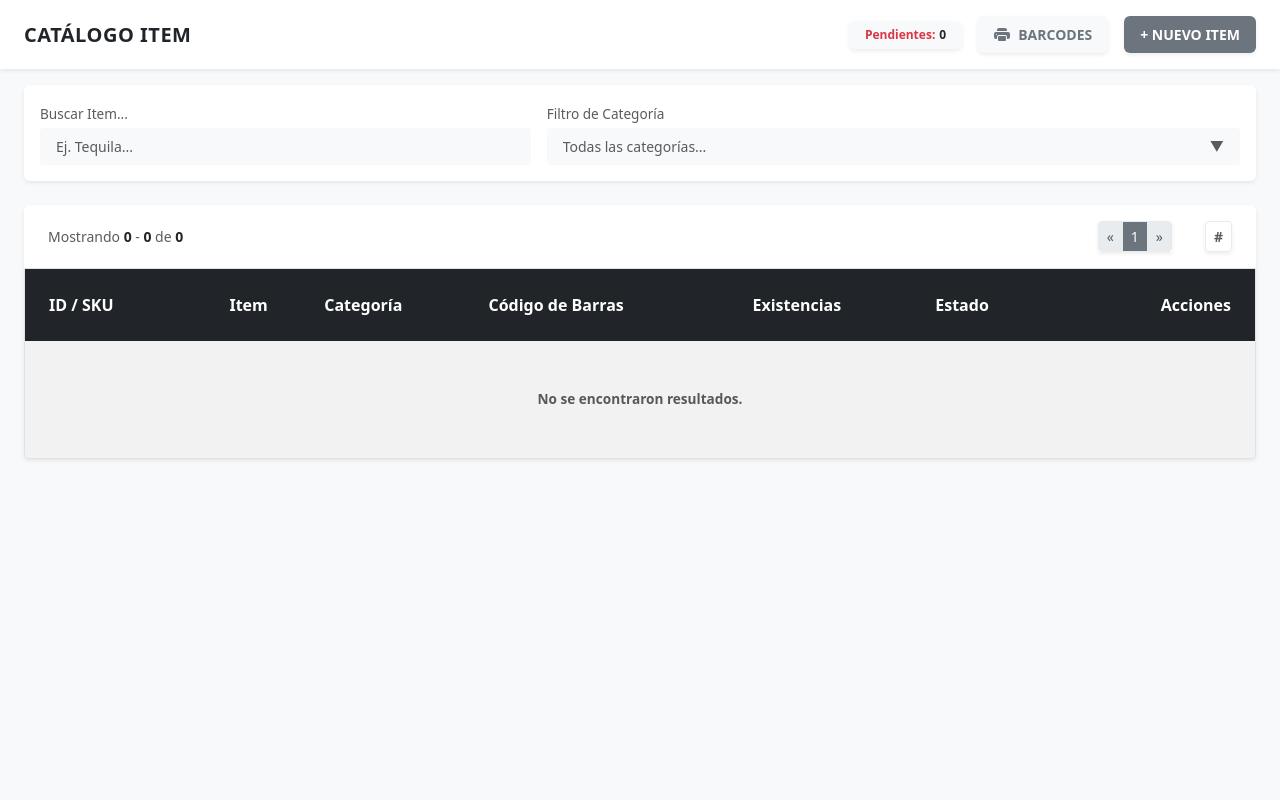
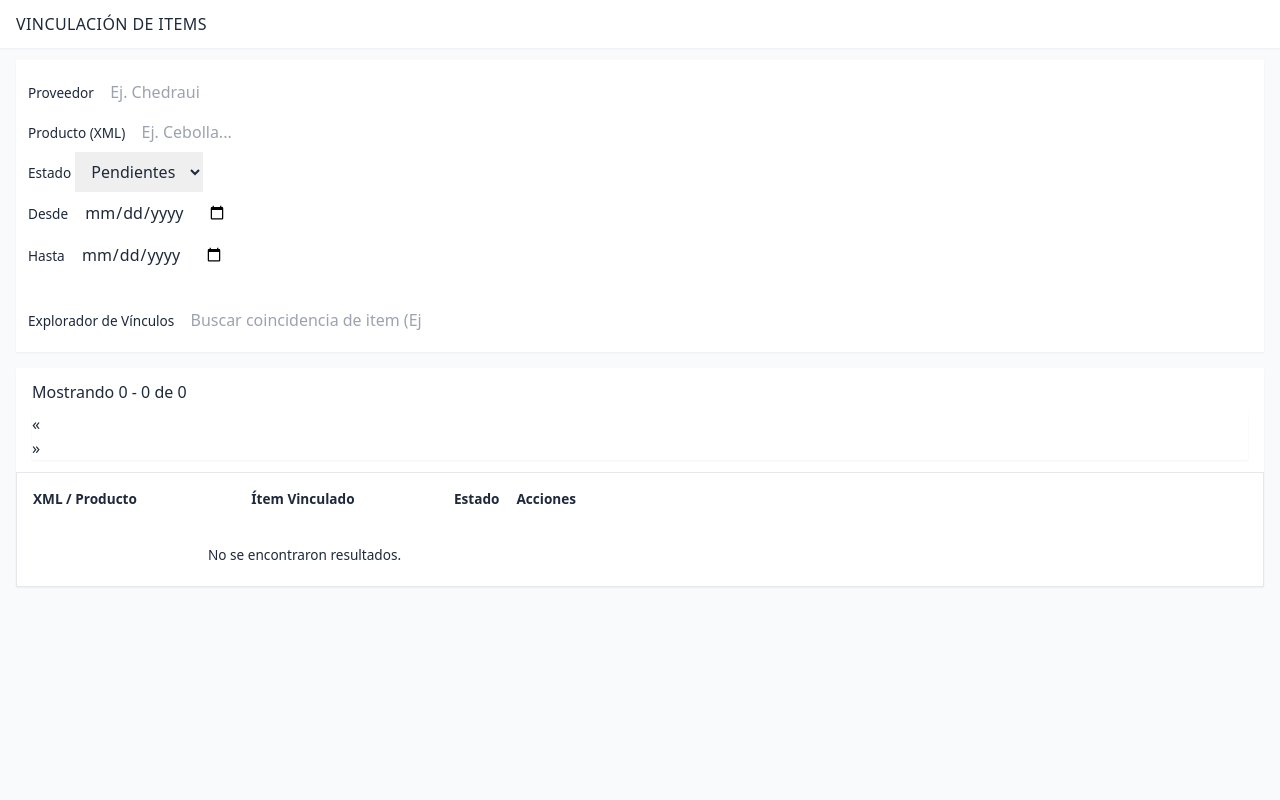
Before and after one commit to restax099-cell/Proyecto_Servidor, a Django app: page /catalog-items/ in a window 1280 px wide. Run offline with Django 5.2, Linux system fonts and the light colour scheme; the visitor is signed in with stand-in values (Sample User, id 1); some libraries are stand-ins or nearby versions.

Commit message:
Modificando web de asociación de items; Modificando diseño de toda la web asociación de items

```diff
--- a/Proyecto_Inv_Server/web/templates/catalog_items/catalog_items.html
+++ b/Proyecto_Inv_Server/web/templates/catalog_items/catalog_items.html
@@ -1,92 +1,98 @@
-{% extends 'catalog_items/base_catalog.html' %}
+{% extends 'asociacion_items/base_asociacion.html' %}
 {% load static %}
 {% block content_panel %}
-    <div class="bg-light min-vh-100 pb-5" x-data="catalogApp()">
+    <div class="bg-light min-vh-100 pb-5" x-data="inventoryApp()">
 
-        <!-- HEADER -->
+        <!-- HEADER (IDÉNTICO AL CATÁLOGO) -->
         <header class="container-fluid px-4 py-3 bg-white border-0 shadow-sm mb-3">
             <div class="d-flex flex-column flex-md-row align-items-md-center justify-content-between gap-3">
 
                 <!-- Título -->
                 <div class="d-flex align-items-center gap-2">
-                    <h2 class="h5 mb-0 fw-bold text-dark text-uppercase tracking-wide">CATÁLOGO ITEM</h2>
+                    <h2 class="h5 mb-0 fw-bold text-dark text-uppercase tracking-wide">VINCULACIÓN DE ITEMS</h2>
                 </div>
 
                 <!-- Acciones -->
                 <div class="d-flex align-items-center gap-3">
-
-                    <div class="badge bg-light text-dark d-none d-sm-flex align-items-center px-3 py-2 rounded-2 border-0 shadow-sm" x-show="globalPendingCount > 0" x-cloak>
+                    <div class="badge bg-light text-dark d-none d-sm-flex align-items-center px-3 py-2 rounded-2 border-0 shadow-sm" x-show="pendingCount > 0" x-cloak>
                         <span class="text-danger fw-bold me-1">Pendientes:</span>
-                        <span class="text-dark fw-bold" x-text="globalPendingCount"></span>
+                        <span class="text-dark fw-bold" x-text="pendingCount"></span>
                     </div>
-
-                    <!-- Botón BARCODES -->
-                    <button @click="showBarcodeModal = true" class="btn btn-light text-secondary btn-sm rounded-2 border-0 shadow-sm fw-bold px-3 py-2 d-flex align-items-center gap-2 btn-fluido">
-                        <svg xmlns="http://www.w3.org/2000/svg" width="16" height="16" fill="currentColor" viewBox="0 0 16 16">
-                            <path d="M5 1a2 2 0 0 0-2 2v1h10V3a2 2 0 0 0-2-2H5zm6 8H5a1 1 0 0 0-1 1v3a1 1 0 0 0 1 1h6a1 1 0 0 0 1-1v-3a1 1 0 0 0-1-1z"/>
-                            <path d="M0 7a2 2 0 0 1 2-2h12a2 2 0 0 1 2 2v3a2 2 0 0 1-2 2h-1v-2a2 2 0 0 0-2-2H5a2 2 0 0 0-2 2v2H2a2 2 0 0 1-2-2V7zm2.5 1a.5.5 0 1 0 0-1 .5.5 0 0 0 0 1z"/>
-                        </svg>
-                        BARCODES
-                    </button>
-
-                    <!-- Botón NUEVO ITEM -->
-                    <button @click="abrirModalRegistro('item')" class="btn btn-secondary btn-sm rounded-2 border-0 shadow-sm fw-bold px-3 py-2 btn-fluido">
-                        + NUEVO ITEM
-                    </button>
-
                 </div>
             </div>
         </header>
 
         <main class="container-fluid px-4 mt-3">
 
-            <!-- BARRA DE FILTROS -->
+            <!-- BARRA DE FILTROS (ESTILO CATÁLOGO: BLANCO Y GRIS) -->
             <div class="bg-white p-3 border-0 rounded-2 shadow-sm mb-4">
                 <div class="row g-3 align-items-end">
 
-                    <div class="col-md-5">
-                        <label class="form-label text-muted mb-1" style="font-size: 0.85rem;">Buscar Item...</label>
-                        <input
-                            type="text"
-                            x-model="searchQuery"
-                            placeholder="Ej. Tequila..."
-                            class="form-control form-control-sm bg-light border-0 px-3 py-2"
-                        >
+                    <div class="col-md-3">
+                        <label class="form-label text-muted mb-1" style="font-size: 0.85rem;">Proveedor</label>
+                        <input type="text" x-model.debounce.500ms="filters.provider" placeholder="Ej. Chedraui" class="form-control form-control-sm bg-light border-0 px-3 py-2">
                     </div>
 
-                    <div class="col-md-7 position-relative" @click.outside="openCategoryDropdown = false; localSearch = ''">
-                        <label class="form-label text-muted mb-1" style="font-size: 0.85rem;">Filtro de Categoría</label>
-
-                        <div class="input-group input-group-sm">
-                            <input
-                                type="text"
-                                x-model="localSearch"
-                                @focus="openCategoryDropdown = true"
-                                @input="openCategoryDropdown = true"
-                                @keydown.escape="openCategoryDropdown = false"
-                                :placeholder="selectedCategoryName"
-                                class="form-control bg-light border-0 px-3 py-2"
-                            >
-                            <button
-                                type="button"
-                                @click="openCategoryDropdown = !openCategoryDropdown; if(openCategoryDropdown) $el.previousElementSibling.focus()"
-                                class="btn btn-light bg-light border-0 text-muted px-3"
-                            >
-                                ▼
-                            </button>
+                    <div class="col-md-3">
+                        <label class="form-label text-muted mb-1" style="font-size: 0.85rem;">Producto (XML)</label>
+                        <input type="text" x-model.debounce.500ms="filters.product" placeholder="Ej. Cebolla..." class="form-control form-control-sm bg-light border-0 px-3 py-2">
                     </div>
 
-                        <div x-show="openCategoryDropdown" class="dropdown-menu show position-absolute w-100 mt-2 shadow border-0 rounded-2" style="max-height: 200px; overflow-y: auto; z-index: 1050;" x-cloak>
-                            <template x-for="cat in categories" :key="cat.id">
-                                <button type="button" @click="selectedCategoryId = cat.id; selectedCategoryName = cat.name; openCategoryDropdown = false; localSearch = '';" class="dropdown-item py-2 small" :class="selectedCategoryId === cat.id ? 'bg-light fw-bold' : ''">
-                                    <span x-text="cat.name"></span>
-                                </button>
+                    <div class="col-md-2">
+                        <label class="form-label text-muted mb-1" style="font-size: 0.85rem;">Estado</label>
+                        <select x-model="filters.status" @change="loadFromApi(1)" class="form-select form-select-sm bg-light border-0 px-3 py-2 text-muted">
+                            <option value="0">Pendientes</option>
+                            <option value="2">Todos</option>
+                            <option value="1">Vinculados</option>
+                        </select>
+                    </div>
+
+                    <div class="col-md-2">
+                        <label class="form-label text-muted mb-1" style="font-size: 0.85rem;">Desde</label>
+                        <input type="date" x-model="filters.dateFrom" class="form-control form-control-sm bg-light border-0 px-3 py-2 text-muted">
+                    </div>
+
+                    <div class="col-md-2">
+                        <label class="form-label text-muted mb-1" style="font-size: 0.85rem;">Hasta</label>
+                        <input type="date" x-model="filters.dateTo" class="form-control form-control-sm bg-light border-0 px-3 py-2 text-muted">
+                    </div>
+                </div>
+
+                <!-- EXPLORADOR DE VINCULOS INTEGRADO A LOS FILTROS -->
+                <div class="border-top mt-3 pt-3" x-data="itemAssociationManager()">
+                    <div class="row g-3">
+                        <div class="col-md-6">
+                            <label class="form-label text-dark fw-bold mb-1" style="font-size: 0.85rem;">Explorador de Vínculos</label>
+                            <input type="text" x-model="searchQuery" @input.debounce.300ms="handleSearchInput()" placeholder="Buscar coincidencia de item (Ej. Aguacate)..." class="form-control form-control-sm bg-light border-0 px-3 py-2">
+                        </div>
+                    </div>
+
+                    <!-- Resultados del Explorador -->
+                    <div class="mt-2 table-responsive border rounded-2 shadow-sm bg-white" x-show="linkedXmls.length > 0 || isLoadingXmls || (searchQuery.length > 2 && linkedXmls.length === 0)" style="max-height: 200px; overflow-y: auto;" x-cloak>
+                        <table class="table table-sm table-striped table-hover align-middle text-nowrap mb-0" style="font-size: 0.85rem;">
+                            <tbody x-show="!isLoadingXmls && linkedXmls.length > 0">
+                                <template x-for="xml in linkedXmls" :key="xml.id_item + xml.descripcion_concepto + xml.proveedor">
+                                    <tr>
+                                        <td class="px-3 py-2 border-0">
+                                            <div class="fw-bold text-dark" x-text="xml.descripcion_concepto"></div>
+                                            <div class="small text-muted">
+                                                <span class="fw-bold text-dark" x-text="xml.nombre_item"></span> • <span x-text="xml.proveedor"></span>
+                                            </div>
+                                        </td>
+                                        <td class="text-end px-3 py-2 border-0">
+                                            <span class="badge border border-success text-success bg-white fw-normal shadow-sm px-2 py-1">Vinculado</span>
+                                        </td>
+                                    </tr>
                                 </template>
-                        </div>
+                            </tbody>
+                        </table>
+                        <div x-show="isLoadingXmls" class="p-3 text-center text-muted small fw-bold">Consultando base de datos...</div>
+                        <div x-show="!isLoadingXmls && linkedXmls.length === 0 && searchQuery.length > 2" class="p-3 text-center text-muted small fw-bold">No hay resultados vinculados.</div>
                     </div>
                 </div>
             </div>
 
+            <!-- PAGINACIÓN SUPERIOR (IDÉNTICA AL CATÁLOGO) -->
             <div class="d-flex flex-column flex-sm-row justify-content-between align-items-center bg-white px-4 py-3 border-0 rounded-top-2 shadow-sm mb-0">
                 <div class="small text-muted mb-2 mb-sm-0">
                     Mostrando <span class="fw-bold text-dark" x-text="totalItems === 0 ? 0 : ((currentPage - 1) * itemsPerPage) + 1"></span> - <span class="fw-bold text-dark" x-text="Math.min(currentPage * itemsPerPage, totalItems)"></span> de <span class="fw-bold text-dark" x-text="totalItems"></span>
@@ -106,149 +112,116 @@
                             <button class="page-link text-muted border-light-subtle" @click="nextPage()">»</button>
                         </li>
                     </ul>
-
-                    <div class="vr mx-2 text-light"></div>
-
-                    <div class="d-flex align-items-center shadow-sm rounded-1" x-data="{ isJumping: false, jumpValue: '' }">
-                        <button
-                            x-show="!isJumping"
-                            @click="isJumping = true; $nextTick(() => $refs.jumpInput.focus())"
-                            class="btn btn-sm btn-light bg-white border-light-subtle text-muted fw-bold py-1 px-2"
-                            title="Ir a una página"
-                        >
-                            #
-                        </button>
-                        <input
-                            x-ref="jumpInput"
-                            x-show="isJumping"
-                            x-cloak
-                            type="number"
-                            x-model="jumpValue"
-                            placeholder="#"
-                            @keydown.enter="
-                                let pageNum = parseInt(jumpValue);
-                                if(pageNum >= 1 && pageNum <= totalPages) {
-                                    goToPage(pageNum);
-                                }
-                                isJumping = false;
-                                jumpValue = '';
-                            "
-                            @keydown.escape="isJumping = false; jumpValue = ''"
-                            @click.outside="isJumping = false; jumpValue = ''"
-                            class="form-control form-control-sm text-center border-light-subtle"
-                            style="width: 55px;"
-                        >
-                    </div>
                 </div>
             </div>
 
-            <!-- TABLA DE DATOS -->
+            <!-- TABLA DE DATOS (ESTILO CATÁLOGO CON TABLE-DARK) -->
             <div class="table-responsive bg-white border rounded-bottom-1 shadow-sm">
-                <table class="table table-striped table-hover align-middle text-nowrap mb-0" style="font-size: 0.85rem;">
+
+                <!-- Loader -->
+                <div x-show="isLoading" class="text-center py-5">
+                    <div class="spinner-border text-secondary mb-2" role="status"></div>
+                    <div class="fw-bold text-muted small">Cargando datos...</div>
+                </div>
+
+                <table x-show="!isLoading" class="table table-striped table-hover align-middle text-nowrap mb-0" style="font-size: 0.85rem; display: none;">
                     <thead class="table-dark">
                         <tr class="fs-6">
-                            <th class="px-4 py-4 fw-bold border-0">ID / SKU</th>
-                            <th class="py-4 fw-bold border-0">Item</th>
-                            <th class="py-4 fw-bold border-0">Categoría</th>
-
-                            <!-- NUEVAS COLUMNAS -->
-                            <th class="py-4 fw-bold border-0">Código de Barras</th>
-                            <th class="py-4 fw-bold border-0">Existencias</th>
-
+                            <th class="px-4 py-4 fw-bold border-0">XML / Producto</th>
+                            <th class="py-4 fw-bold border-0" style="min-width: 300px;">Ítem Vinculado</th>
                             <th class="py-4 fw-bold border-0">Estado</th>
                             <th class="text-end px-4 py-4 fw-bold border-0">Acciones</th>
                         </tr>
                     </thead>
+
+                    <template x-if="groupedItems.length === 0">
                         <tbody>
-                        <template x-for="(item, index) in filteredItems" :key="item.id">
                             <tr>
-                                <!-- ID / SKU -->
+                                <td colspan="4" class="text-center py-5 text-muted border-0 fw-bold">
+                                    No se encontraron resultados.
+                                </td>
+                            </tr>
+                        </tbody>
+                    </template>
+
+                    <!-- ITERACIÓN DE PROVEEDORES COMO BLOQUES DE TABLA -->
+                    <template x-for="group in groupedItems" :key="group.provider">
+                        <tbody class="border-top-0">
+
+                            <!-- Fila del Proveedor (Actúa como separador) -->
+                            <tr class="bg-light">
+                                <td colspan="4" class="px-4 py-2 border-bottom border-top">
+                                    <div class="fw-bold text-dark text-uppercase tracking-wide d-flex align-items-center">
+                                        <span x-text="group.provider"></span>
+                                        <span class="badge bg-white text-dark border ms-2 shadow-sm" x-text="group.items.length + ' Productos'"></span>
+                                    </div>
+                                </td>
+                            </tr>
+
+                            <!-- Filas de los Items del Proveedor -->
+                            <template x-for="item in group.items" :key="item.id">
+                                <tr>
+                                    <!-- Columna 1: XML -->
                                     <td class="px-4 py-3 text-muted border-0">
-                                    <div class="fw-bold text-dark" x-text="item.id || '-'"></div>
-                                    <div class="small" x-text="item.sku"></div>
+                                        <div class="fw-bold text-dark text-wrap" style="max-width: 300px;"
+                                             :class="item.status === 'associated' ? 'text-decoration-line-through opacity-50' : ''"
+                                             x-text="item.xmlName"></div>
+                                        <div class="small">
+                                            <span x-text="item.invoice"></span>
+                                            <span class="mx-1">-</span>
+                                            <span class="text-success fw-bold" x-text="`$${item.price.toFixed(2)}`"></span>
+                                        </div>
                                     </td>
 
-                                <!-- Nombre del Producto -->
-                                <td class="py-3 fw-bold text-dark border-0">
-                                    <span x-text="item.nombre"></span>
+                                    <!-- Columna 2: Input de Asociación -->
+                                    <td class="py-3 border-0">
+                                        <div class="input-group input-group-sm bg-light rounded-2 border-0 shadow-sm" style="max-width: 350px;">
+                                            <input type="text" readonly placeholder="Seleccionar item..." :value="item.associatedItem"
+                                                class="form-control bg-transparent border-0 px-3 py-2"
+                                                :class="item.status === 'associated' ? 'text-success fw-bold' : 'cursor-pointer text-muted'"
+                                                @click="if(item.status !== 'associated') openModal(item.id)">
+
+                                            <!-- Botón Limpiar (Solo si está asociado) -->
+                                            <template x-if="item.status === 'associated'">
+                                                <button @click="unlinkItem(item.id)" class="btn btn-light bg-transparent text-danger fw-bold border-0" title="Desvincular">
+                                                    X
+                                                </button>
+                                            </template>
+                                        </div>
                                     </td>
 
-                                <!-- Categoría -->
-                                <td class="py-3 text-secondary border-0" x-text="item.category"></td>
-
-                                <!-- Código de Barras -->
-                                <td class="py-3 text-secondary border-0">
-                                    <span x-text="item.barcode || '0'"></span>
-                                </td>
-
-                                <!-- Existencias  -->
-                                <td class="py-3 fw-bold text-secondary border-0">
-                                    <span>0</span>
-                                </td>
-
-                                <!-- Estado -->
+                                    <!-- Columna 3: Estado con los Badges exactos del Catálogo -->
                                     <td class="py-3 border-0">
-                                    <template x-if="!item.isComplete">
+                                        <template x-if="item.status !== 'associated'">
                                             <span class="badge border border-warning text-dark bg-white fw-normal shadow-sm px-2 py-1" style="font-size: 0.82rem;">Incompleto</span>
                                         </template>
-                                    <template x-if="item.isComplete">
+                                        <template x-if="item.status === 'associated'">
                                             <span class="badge border border-success text-success bg-white fw-normal shadow-sm px-2 py-1" style="font-size: 0.82rem;">Completo</span>
                                         </template>
                                     </td>
 
-                                <!-- Acciones -->
+                                    <!-- Columna 4: Acciones -->
                                     <td class="text-end px-4 py-3 border-0">
-                                    <div class="d-flex justify-content-end gap-2">
-
-                                        <template x-if="!item.isComplete">
-                                            <div class="d-flex gap-2">
-
-                                                <button @click="openEditModal(item)" class="btn btn-sm btn-outline-primary opacity-75 px-3">
-                                                    Editar
+                                        <button @click="associateItem(item.id)" :disabled="item.status === 'associated' || !item.associatedItem"
+                                            class="btn btn-sm opacity-75 px-3 fw-bold shadow-sm"
+                                            :class="item.status === 'associated' ? 'btn-outline-success' : (!item.associatedItem ? 'btn-outline-secondary' : 'btn-outline-primary')">
+                                            <span x-text="item.status === 'associated' ? 'VINCULADO' : 'VINCULAR'"></span>
                                         </button>
-                                            </div>
-                                        </template>
-
-                                        <template x-if="item.isComplete">
-                                            <button @click="openEditAllModal(item)" class="btn btn-sm btn-outline-primary opacity-75 px-3">
-                                                Editar
-                                            </button>
-                                        </template>
-
-                                        <a :href="`/api/items/get-barcode/?codigo=${item.codigo || item.sku}`"
-                                            target="_blank"
-                                            class="btn btn-sm btn-outline-secondary opacity-75 px-3 d-inline-flex align-items-center">
-                                                Generar Barcode
-                                        </a>
-                                        <button @click="openDeleteModal(item)" class="btn btn-sm btn-outline-danger opacity-75 px-3">
-                                            Eliminar
-                                        </button>
-
-                                    </div>
                                     </td>
                                 </tr>
                             </template>
-
-                        <tr x-show="filteredItems.length === 0" x-cloak>
-                            <td colspan="7" class="text-center py-5 text-muted border-0 fw-bold">
-                                No se encontraron resultados.
-                            </td>
-                        </tr>
                         </tbody>
+                    </template>
                 </table>
             </div>
 
+        </main>
+
         <!-- MODAL -->
-        {% include 'catalog_items/modals_catalog.html' %}
+        {% include 'asociacion_items/modal_asociacion.html' %}
     </div>
 {% endblock %}
 
 {% block extra_scripts %}
-    <script src="https://cdnjs.cloudflare.com/ajax/libs/jspdf/2.5.1/jspdf.umd.min.js"></script>
-    <script src="https://unpkg.com/@zxing/browser@latest"></script>
-
-    <script src="{% static 'js/app_catalog/scan_barcode_catalog.js' %}"></script>
-
-    <script type="module" src="{% static 'js/app_catalog/app_catalog_items.js' %}"></script>
-
+    <script type="module" src="{% static 'js/app_asociacion/app_asociacion.js' %}"></script>
 {% endblock %}
```
Also changed, not shown: Proyecto_Inv_Server/web/templates/asociacion_items/asociacion.html (+178 -115 lines). Lines whose indentation alone changed are shown as unchanged.
